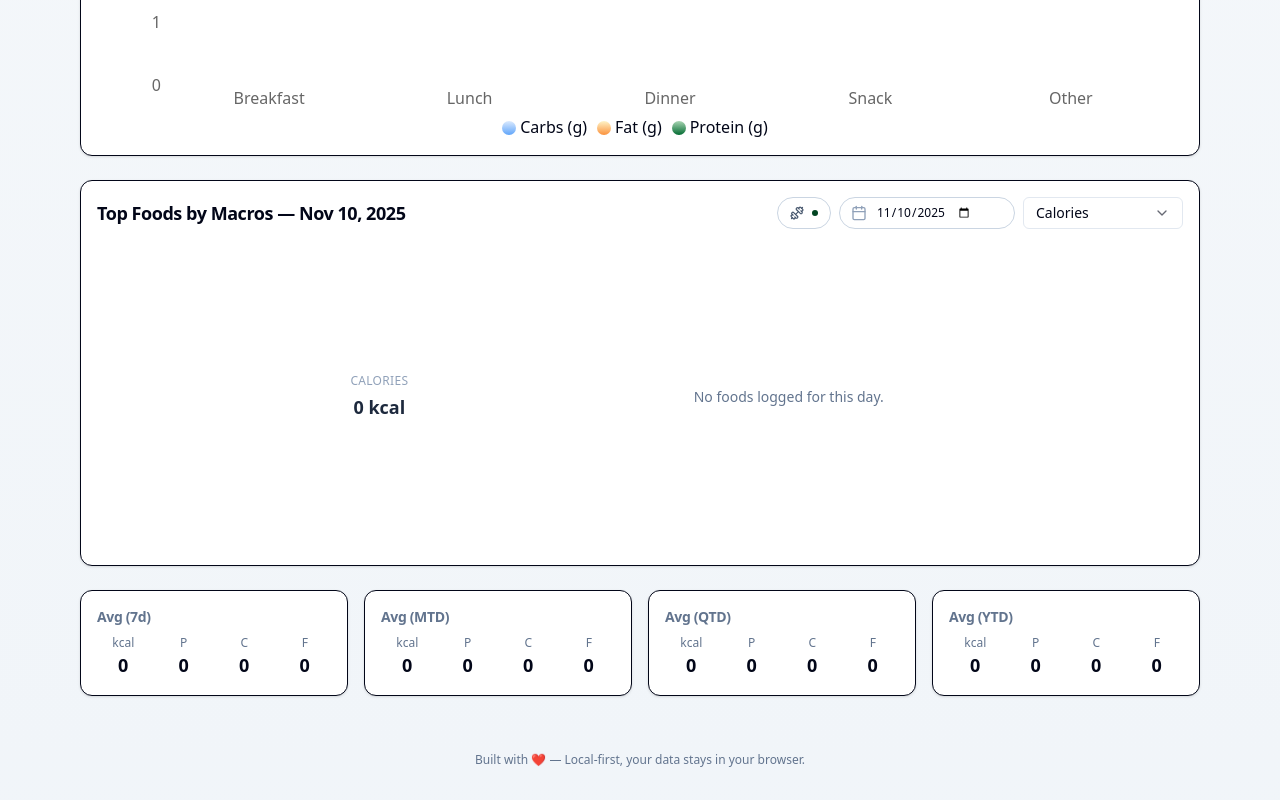
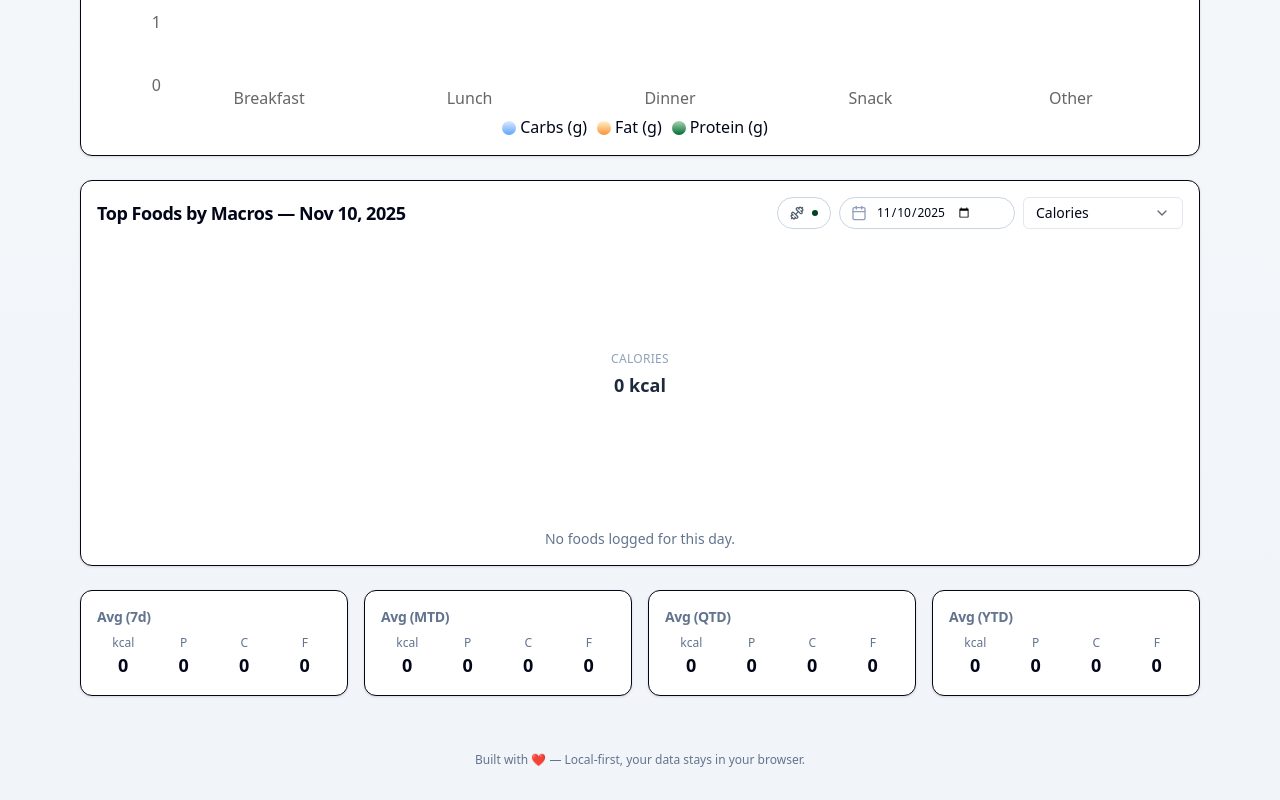
Before and after one commit to worldpeacemetta/WorldPeaceBuilder, a React (Vite) app: page / in a window 1280 px wide. Shown: the part 1560-2360 px from the top of the page. Built offline with nearby package versions, Linux system fonts and the light colour scheme.

Commit message:
Refine top foods layout and percentages

```diff
--- a/src/App.jsx
+++ b/src/App.jsx
@@ -1900,10 +1900,12 @@ function TopFoodsCard({ topFoods, topMacroKey, onMacroChange, selectedDate, onDa
       const theme = TOP_FOOD_THEMES[index % TOP_FOOD_THEMES.length];
       const gradientFrom = theme.gradientFrom ?? lightenHex(theme.base, 0.45);
       const gradientTo = theme.gradientTo ?? darkenHex(theme.base, 0.8);
-      const percent = sum > 0 ? (item.val / sum) * 100 : 0;
+      const share = sum > 0 ? item.val / sum : 0;
+      const percentage = share * 100;
       return {
         ...item,
-        percent,
+        share,
+        percentage,
         theme,
         gradientFrom,
         gradientTo,
@@ -1915,10 +1917,47 @@ function TopFoodsCard({ topFoods, topMacroKey, onMacroChange, selectedDate, onDa
 
   const macroLabel = MACRO_LABELS[topMacroKey] ?? "Macro";
   const labelRenderer = useCallback(({ percent }) => {
-    if (!percent || percent < 0.05) return "";
+    if (!percent || percent < 0.005) return "";
     const value = percent * 100;
     return value >= 10 ? `${Math.round(value)}%` : `${value.toFixed(1)}%`;
   }, []);
+
+  const leftItems = slices.slice(0, Math.min(2, slices.length));
+  const rightItems = slices.slice(leftItems.length, leftItems.length + Math.min(2, Math.max(0, slices.length - leftItems.length)));
+  const bottomItems = slices.slice(leftItems.length + rightItems.length);
+
+  const renderLegendItem = useCallback(
+    (item, index, positionKey) => {
+      const percentValue =
+        item.percentage >= 10 || item.percentage === 0
+          ? Math.round(item.percentage)
+          : Number(item.percentage.toFixed(1));
+
+      return (
+        <div key={`${item.name}-${positionKey}`} className="relative rounded-2xl p-[1px]">
+          <div
+            className="absolute inset-0 rounded-2xl opacity-80"
+            style={{ background: `linear-gradient(135deg, ${item.gradientFrom}, ${item.gradientTo})` }}
+          />
+          <div className="relative flex items-center gap-3 rounded-[1.1rem] bg-white/90 px-4 py-3 shadow-sm backdrop-blur">
+            <span
+              className="flex h-10 w-10 shrink-0 items-center justify-center rounded-full text-sm font-semibold text-white shadow-sm"
+              style={{ background: `linear-gradient(135deg, ${item.gradientTo}, ${item.theme.base})` }}
+            >
+              {index + 1}
+            </span>
+            <div>
+              <div className="font-semibold text-slate-900">{item.name}</div>
+              <div className="text-xs text-slate-600">
+                {formatNumber(item.val)} {unit} · {percentValue}% of total
+              </div>
+            </div>
+          </div>
+        </div>
+      );
+    },
+    [unit]
+  );
 
   return (
     <Card>
@@ -1943,8 +1982,11 @@ function TopFoodsCard({ topFoods, topMacroKey, onMacroChange, selectedDate, onDa
         </div>
       </CardHeader>
       <CardContent className="h-80">
-        <div className="flex h-full items-center gap-8">
-          <div className="relative flex h-full w-[52%] min-w-[220px] items-center justify-center">
+        <div className="grid h-full w-full grid-cols-[1fr_auto_1fr] grid-rows-[1fr_auto] items-center gap-6">
+          <div className="flex w-full flex-col items-stretch justify-center gap-3">
+            {leftItems.map((item, index) => renderLegendItem(item, index, `left-${index}`))}
+          </div>
+          <div className="relative row-span-2 flex h-full w-[260px] min-w-[220px] items-center justify-center">
             <ResponsiveContainer width="100%" height="100%">
               <PieChart>
                 <defs>
@@ -1984,46 +2026,18 @@ function TopFoodsCard({ topFoods, topMacroKey, onMacroChange, selectedDate, onDa
               </span>
             </div>
           </div>
-          <div className="flex-1 space-y-3 overflow-y-auto pr-1">
-            {slices.length === 0 ? (
-              <p className="text-sm text-slate-500">No foods logged for this day.</p>
+          <div className="flex w-full flex-col items-stretch justify-center gap-3">
+            {rightItems.map((item, index) => renderLegendItem(item, index + leftItems.length, `right-${index}`))}
+          </div>
+          <div className="col-span-3 flex flex-wrap items-center justify-center gap-3">
+            {bottomItems.length === 0 ? (
+              slices.length === 0 ? (
+                <p className="text-sm text-slate-500">No foods logged for this day.</p>
+              ) : null
             ) : (
-              slices.map((item, index) => {
-                const percentValue =
-                  item.percent >= 10 || item.percent === 0
-                    ? Math.round(item.percent)
-                    : Number(item.percent.toFixed(1));
-                return (
-                  <div key={`${item.name}-${index}`} className="relative rounded-2xl p-[1px]">
-                    <div
-                      className="absolute inset-0 rounded-2xl opacity-80"
-                      style={{ background: `linear-gradient(135deg, ${item.gradientFrom}, ${item.gradientTo})` }}
-                    />
-                    <div className="relative flex items-center justify-between gap-4 rounded-[1.1rem] bg-white/90 px-4 py-3 shadow-sm backdrop-blur">
-                      <div className="flex items-center gap-3">
-                        <span
-                          className="flex h-10 w-10 items-center justify-center rounded-full text-sm font-semibold text-white shadow-sm"
-                          style={{ background: `linear-gradient(135deg, ${item.gradientTo}, ${item.theme.base})` }}
-                        >
-                          {index + 1}
-                        </span>
-                        <div>
-                          <div className="font-semibold text-slate-900">{item.name}</div>
-                          <div className="text-xs text-slate-600">
-                            {formatNumber(item.val)} {unit} · {percentValue}% share
-                          </div>
-                        </div>
-                      </div>
-                      <div className="flex flex-col items-end text-sm font-semibold text-slate-700">
-                        <span>
-                          {formatNumber(item.val)} {unit}
-                        </span>
-                        <span className="text-xs font-medium text-slate-500">{percentValue}% of total</span>
-                      </div>
-                    </div>
-                  </div>
-                );
-              })
+              bottomItems.map((item, index) =>
+                renderLegendItem(item, index + leftItems.length + rightItems.length, `bottom-${index}`)
+              )
             )}
           </div>
         </div>
```
